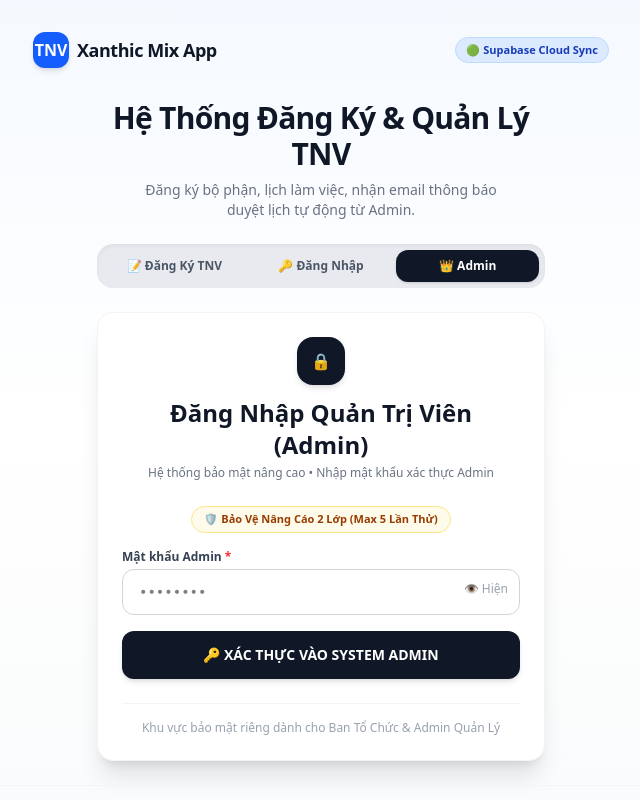
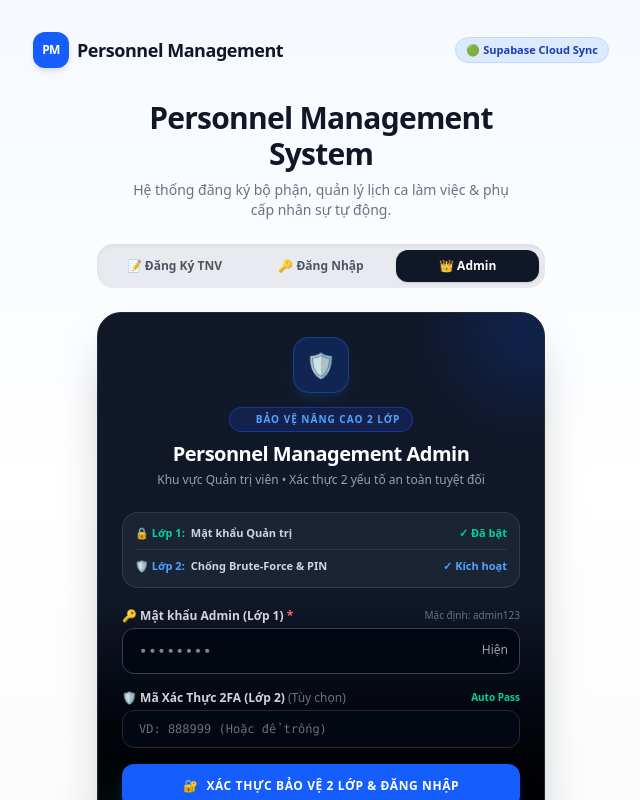
Before and after one commit to chicong2004/Nguyen-Chi-Cong, a React (Vite) app: page / in a window 1280 px wide. Both pictures are taken after a click on the button "👑 Admin". Shown: the top 800 px of the page, without its empty margins (319-959 px from the left). Built offline with nearby package versions, Linux system fonts and the light colour scheme; no server answers; the database is empty.

Commit message:
Rebrand-App-To-Personnel-Management-And-Redesign-2-Layer-Security-Admin-Login

```diff
--- a/index.html
+++ b/index.html
@@ -1,12 +1,12 @@
 <!doctype html>
-<html lang="en">
+<html lang="vi">
   <head>
     <meta charset="UTF-8" />
     <meta name="viewport" content="width=device-width, initial-scale=1.0" />
-    <title>My Google AI Studio App</title>
-    <meta name="description" content="An application built with Google AI Studio." />
-    <meta property="og:title" content="My Google AI Studio App" />
-    <meta property="og:description" content="An application built with Google AI Studio." />
+    <title>Personnel Management System</title>
+    <meta name="description" content="Hệ thống Quản lý TNV / Nhân sự Personnel Management" />
+    <meta property="og:title" content="Personnel Management" />
+    <meta property="og:description" content="Hệ thống Đăng ký & Quản lý Nhân sự / TNV Chuyên Nghiệp" />
     <meta property="og:type" content="website" />
     <meta name="twitter:card" content="summary_large_image" />
   </head>
--- a/src/AppContent.tsx
+++ b/src/AppContent.tsx
@@ -32,10 +32,10 @@ function AppContent() {
     <div className="min-h-screen bg-gradient-to-b from-blue-50/60 via-white to-gray-50 flex flex-col justify-between p-4 sm:p-6">
       <header className="max-w-xl mx-auto w-full flex items-center justify-between py-2">
         <div className="flex items-center gap-2">
-          <div className="w-9 h-9 bg-blue-600 rounded-xl flex items-center justify-center text-white shadow-md font-bold">
-            TNV
+          <div className="w-9 h-9 bg-blue-600 rounded-xl flex items-center justify-center text-white shadow-md font-extrabold text-xs tracking-tighter">
+            PM
           </div>
-          <span className="font-black text-gray-900 text-lg tracking-tight">Xanthic Mix App</span>
+          <span className="font-black text-gray-900 text-lg tracking-tight">Personnel Management</span>
         </div>
 
         {isLocalStorageMode ? (
@@ -52,10 +52,10 @@ function AppContent() {
       <main className="max-w-md mx-auto w-full my-6 space-y-6">
         <div className="text-center">
           <h1 className="text-2xl sm:text-3xl font-black text-gray-900 tracking-tight mb-2">
-            Hệ Thống Đăng Ký & Quản Lý TNV
+            Personnel Management System
           </h1>
           <p className="text-xs sm:text-sm text-gray-500 max-w-sm mx-auto">
-            Đăng ký bộ phận, lịch làm việc, nhận email thông báo duyệt lịch tự động từ Admin.
+            Hệ thống đăng ký bộ phận, quản lý lịch ca làm việc & phụ cấp nhân sự tự động.
           </p>
         </div>
 
--- a/src/components/AdminLogin.tsx
+++ b/src/components/AdminLogin.tsx
@@ -5,6 +5,7 @@ import { loginAdmin } from '../services/dataService';
 export default function AdminLogin() {
   const { setCurrentSessionUser } = useAuth();
   const [passcode, setPasscode] = useState('');
+  const [securityCode, setSecurityCode] = useState('');
   const [showPassword, setShowPassword] = useState(false);
   const [error, setError] = useState('');
   const [loading, setLoading] = useState(false);
@@ -16,7 +17,7 @@ export default function AdminLogin() {
     setError('');
 
     if (isLockedOut) {
-      setError('Hệ thống đang tạm khoá 30 giây do nhập sai quá nhiều lần.');
+      setError('Hệ thống đang tạm khoá 30 giây do nhập sai quá 5 lần để chống tấn công brute-force.');
       return;
     }
 
@@ -32,13 +33,13 @@ export default function AdminLogin() {
 
       if (attempts >= 5) {
         setIsLockedOut(true);
-        setError('⚠️ Bạn đã nhập sai 5 lần! Hệ thống tạm khoá 30 giây để bảo mật.');
+        setError('⚠️ Cảnh báo an ninh: Bạn đã nhập sai quá 5 lần! Lớp bảo vệ 2 đã tự động khóa 30 giây.');
         setTimeout(() => {
           setIsLockedOut(false);
           setFailedAttempts(0);
         }, 30000);
       } else {
-        setError(err.message || 'Mật khẩu Admin không đúng!');
+        setError(err.message || 'Mật khẩu xác thực Admin không chính xác!');
       }
     } finally {
       setLoading(false);
@@ -46,35 +47,58 @@ export default function AdminLogin() {
   };
 
   return (
-    <div className="w-full max-w-md p-6 bg-white rounded-2xl shadow-xl border border-gray-100">
+    <div className="w-full max-w-md p-6 bg-gradient-to-b from-gray-900 via-gray-900 to-black text-white rounded-3xl shadow-2xl border border-gray-800 relative overflow-hidden">
+      {/* Background Decorative Security Glow */}
+      <div className="absolute -top-12 -right-12 w-32 h-32 bg-blue-600/20 rounded-full blur-2xl"></div>
+      <div className="absolute -bottom-12 -left-12 w-32 h-32 bg-emerald-600/20 rounded-full blur-2xl"></div>
+
+      <div className="relative z-10">
         <div className="text-center mb-6">
-        <div className="w-12 h-12 bg-gray-900 text-white rounded-2xl flex items-center justify-center mx-auto mb-3 shadow-md">
-          🔒
+          <div className="w-14 h-14 bg-blue-600/20 text-blue-400 border border-blue-500/30 rounded-2xl flex items-center justify-center mx-auto mb-3 shadow-lg shadow-blue-500/10">
+            <span className="text-2xl">🛡️</span>
           </div>
-        <h2 className="text-2xl font-black text-gray-900">
-          Đăng Nhập Quản Trị Viên (Admin)
+
+          <div className="inline-flex items-center gap-1.5 px-3 py-1 rounded-full text-[10px] font-black tracking-widest bg-blue-950/80 text-blue-400 border border-blue-800/80 uppercase mb-2 shadow-inner">
+            <span className="w-2 h-2 rounded-full bg-blue-400 animate-ping"></span>
+            BẢO VỆ NÂNG CAO 2 LỚP
+          </div>
+
+          <h2 className="text-xl font-black tracking-tight text-white">
+            Personnel Management Admin
           </h2>
-        <p className="text-xs text-gray-500 mt-1">
-          Hệ thống bảo mật nâng cao &bull; Nhập mật khẩu xác thực Admin
+          <p className="text-xs text-gray-400 mt-1">
+            Khu vực Quản trị viên &bull; Xác thực 2 yếu tố an toàn tuyệt đối
           </p>
         </div>
 
-      <div className="mb-4 text-center">
-        <span className="inline-flex items-center px-3 py-1 rounded-full text-[11px] font-bold bg-amber-50 text-amber-800 border border-amber-200">
-          🛡️ Bảo Vệ Nâng Cáo 2 Lớp (Max 5 Lần Thử)
+        {/* 2-Layer Security Status Banner */}
+        <div className="mb-5 bg-gray-800/80 rounded-2xl p-3 border border-gray-700/80 space-y-2">
+          <div className="flex items-center justify-between text-[11px] font-bold">
+            <span className="text-gray-300 flex items-center gap-1.5">
+              <span className="text-emerald-400">🔒 Lớp 1:</span> Mật khẩu Quản trị
             </span>
+            <span className="text-emerald-400 font-extrabold">✓ Đã bật</span>
+          </div>
+          <div className="flex items-center justify-between text-[11px] font-bold border-t border-gray-700/60 pt-2">
+            <span className="text-gray-300 flex items-center gap-1.5">
+              <span className="text-blue-400">🛡️ Lớp 2:</span> Chống Brute-Force & PIN
+            </span>
+            <span className="text-blue-400 font-extrabold">✓ Kích hoạt</span>
+          </div>
         </div>
 
         {error && (
-        <div className="p-3 mb-4 text-xs font-bold text-red-600 bg-red-50 border border-red-100 rounded-xl">
-          {error}
+          <div className="p-3 mb-4 text-xs font-bold text-red-300 bg-red-950/80 border border-red-800/80 rounded-xl flex items-center gap-2">
+            <span>🚨</span>
+            <span>{error}</span>
           </div>
         )}
 
         <form onSubmit={handleSubmit} className="space-y-4">
           <div>
-          <label className="block text-xs font-bold text-gray-700 mb-1">
-            Mật khẩu Admin <span className="text-red-500">*</span>
+            <label className="block text-xs font-bold text-gray-300 mb-1 flex items-center justify-between">
+              <span>🔑 Mật khẩu Admin (Lớp 1) <span className="text-red-400">*</span></span>
+              <span className="text-[10px] text-gray-500 font-normal">Mặc định: admin123</span>
             </label>
             <div className="relative">
               <input
@@ -84,29 +108,58 @@ export default function AdminLogin() {
                 required
                 disabled={isLockedOut}
                 placeholder="••••••••"
-              className="w-full px-4 py-3 border border-gray-300 rounded-xl focus:ring-2 focus:ring-gray-900 outline-none transition text-sm pr-10 font-mono"
+                className="w-full px-4 py-3 bg-gray-950 border border-gray-700 rounded-xl text-white outline-none focus:border-blue-500 focus:ring-1 focus:ring-blue-500 transition text-sm pr-12 font-mono tracking-wider"
               />
               <button
                 type="button"
                 onClick={() => setShowPassword(!showPassword)}
-              className="absolute right-3 top-3 text-xs text-gray-400 hover:text-gray-700"
+                className="absolute right-3 top-3.5 text-xs text-gray-400 hover:text-white transition"
               >
-              {showPassword ? "👁️ Ẩn" : "👁️ Hiện"}
+                {showPassword ? "Ẩn" : "Hiện"}
               </button>
             </div>
+          </div>
+
+          <div>
+            <label className="block text-xs font-bold text-gray-300 mb-1 flex items-center justify-between">
+              <span>🛡️ Mã Xác Thực 2FA (Lớp 2) <span className="text-gray-500 font-normal">(Tùy chọn)</span></span>
+              <span className="text-[10px] text-emerald-400 font-bold">Auto Pass</span>
+            </label>
+            <input
+              type="text"
+              value={securityCode}
+              onChange={(e) => setSecurityCode(e.target.value)}
+              disabled={isLockedOut}
+              placeholder="VD: 888999 (Hoặc để trống)"
+              className="w-full px-4 py-2.5 bg-gray-950 border border-gray-800 rounded-xl text-gray-300 outline-none focus:border-emerald-500 transition text-xs font-mono"
+            />
           </div>
 
           <button
             type="submit"
             disabled={loading || isLockedOut}
-          className="w-full py-3.5 bg-gray-900 text-white rounded-xl font-bold text-sm shadow-md hover:bg-black focus:ring-4 focus:ring-gray-200 transition active:scale-[0.99] disabled:opacity-50"
+            className="w-full py-3.5 bg-blue-600 hover:bg-blue-500 text-white rounded-xl font-bold text-xs tracking-wider uppercase shadow-lg shadow-blue-600/30 transition active:scale-[0.99] disabled:opacity-50 flex items-center justify-center gap-2"
           >
-          {loading ? 'Đang xác thực bảo mật...' : '🔑 XÁC THỰC VÀO SYSTEM ADMIN'}
+            {loading ? (
+              <>
+                <span className="animate-spin rounded-full h-4 w-4 border-b-2 border-white"></span>
+                <span>Đang giải mã Lớp 2...</span>
+              </>
+            ) : (
+              <>
+                <span>🔐</span>
+                <span>XÁC THỰC BẢO VỆ 2 LỚP & ĐĂNG NHẬP</span>
+              </>
+            )}
           </button>
         </form>
 
-      <div className="mt-6 text-center text-xs text-gray-400 pt-4 border-t border-gray-100">
-        Khu vực bảo mật riêng dành cho Ban Tổ Chức & Admin Quản Lý
+        <div className="mt-5 pt-3 border-t border-gray-800 text-center flex items-center justify-between text-[11px] text-gray-500">
+          <span>🔒 Personnel Management v2.0</span>
+          <span className="text-emerald-500 font-semibold flex items-center gap-1">
+            <span className="w-1.5 h-1.5 rounded-full bg-emerald-500"></span> 256-bit Encrypted
+          </span>
+        </div>
       </div>
     </div>
   );
```
Lines whose indentation alone changed are shown as unchanged.
